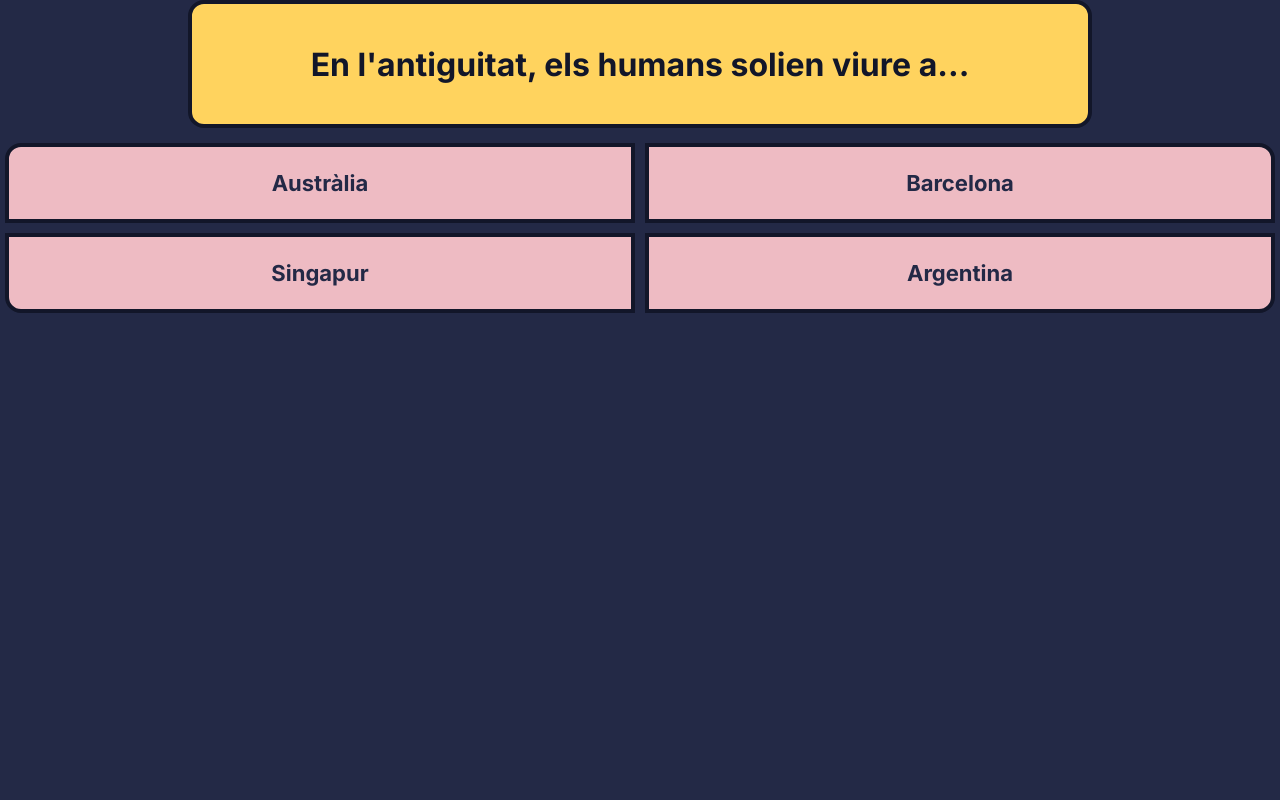
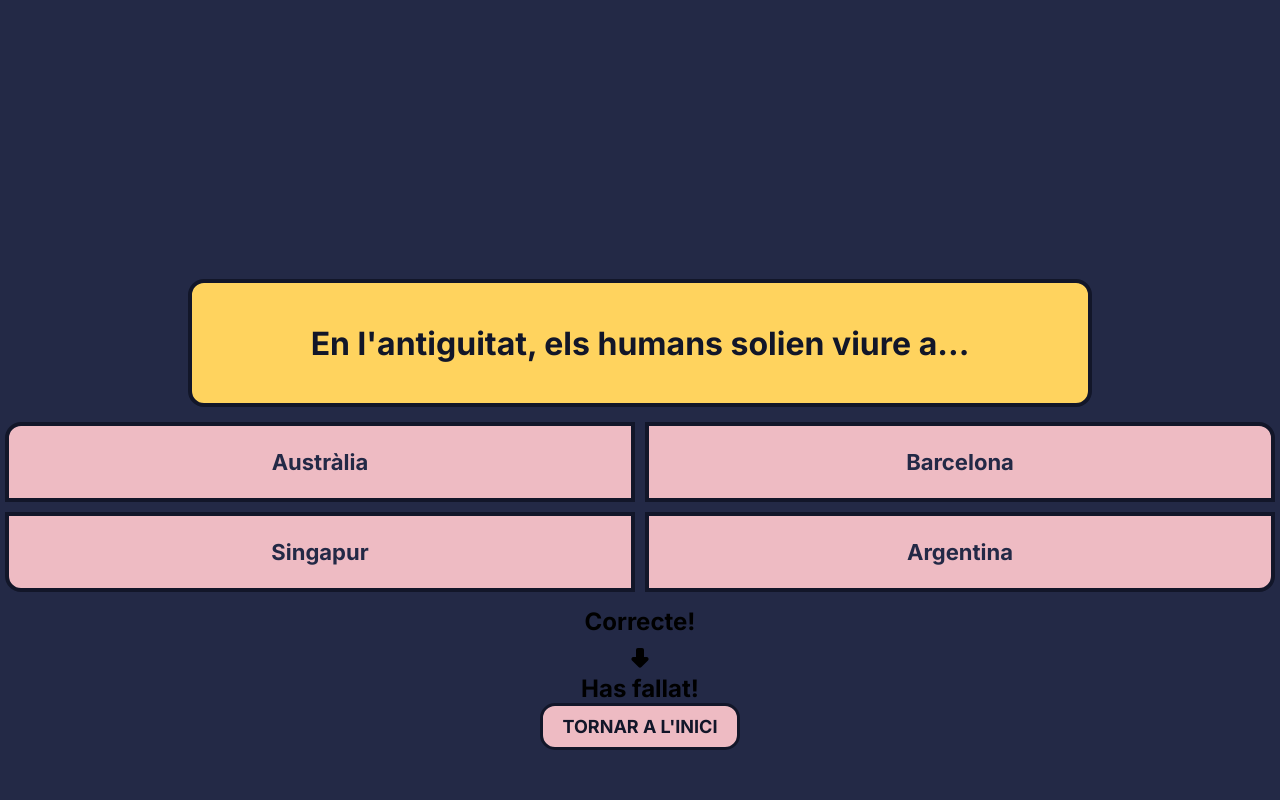
Before and after one commit to ErikTamanoSantos/quien-quiere-ser-millonario, a PHP site: page /game.php in a window 1280 px wide. Run offline with PHP 8.4, Linux system fonts and the light colour scheme.

Commit message:
Edit game.php

```diff
--- a/game.php
+++ b/game.php
@@ -76,39 +76,53 @@
 
         function print_page_from_data($questions_array, $selected_indexes, $question_prefix, $correct_answer_prefix, $wrong_answer_prefix) {
             $question = key($questions_array[$selected_indexes[0]]);
-            echo "<div id='question-0' class='question-container slider' question-number='0'>";
-            echo "<div class='question-header'>";
-            echo "<h1>".remove_prefix($question, $question_prefix, $correct_answer_prefix, $wrong_answer_prefix)."</h1>";
-            echo "</div>";
-            echo "<div class='answer-container'>";
+            echo "<div id='question-0' class='question-container slider' question-number='0'>\n";
+            echo "<div class='question-header'>\n";
+            echo "<h1>".remove_prefix($question, $question_prefix, $correct_answer_prefix, $wrong_answer_prefix)."</h1>\n";
+            echo "</div>\n";
+            echo "<div class='answer-container'>\n";
             for ($i = 0; $i < count($questions_array[$selected_indexes[0]][$question]); $i++) {
                 $answer = $questions_array[$selected_indexes[0]][$question][$i];
                 if (str_starts_with($answer, $correct_answer_prefix)) {
-                    echo "<button class='correct-button'>".remove_prefix($answer, $question_prefix, $correct_answer_prefix, $wrong_answer_prefix)."</button>";
+                    echo "<button class='correct-button'>".remove_prefix($answer, $question_prefix, $correct_answer_prefix, $wrong_answer_prefix)."</button>\n";
                 } else {
-                    echo "<button class='wrong-button'>".remove_prefix($answer, $question_prefix, $correct_answer_prefix, $wrong_answer_prefix)."</button>";
+                    echo "<button class='wrong-button'>".remove_prefix($answer, $question_prefix, $correct_answer_prefix, $wrong_answer_prefix)."</button>\n";
                 }
             }
+            echo "</div>\n";
+            echo "<div class='message-container'>";
+            echo "<div class='message-correct'>";
+            echo "<h2>Correcte!</h2>";
+            echo "<div class='arrow-down'>";
+            echo '<svg xmlns="http://www.w3.org/2000/svg" class="icon icon-tabler icon-tabler-arrow-big-down-filled" width="24" height="24" viewBox="0 0 24 24" stroke-width="2" stroke="currentColor" fill="none" stroke-linecap="round" stroke-linejoin="round">
+                    <path stroke="none" d="M0 0h24v24H0z" fill="none"></path>
+                    <path d="M10 2l-.15 .005a2 2 0 0 0 -1.85 1.995v6.999l-2.586 .001a2 2 0 0 0 -1.414 3.414l6.586 6.586a2 2 0 0 0 2.828 0l6.586 -6.586a2 2 0 0 0 .434 -2.18l-.068 -.145a2 2 0 0 0 -1.78 -1.089l-2.586 -.001v-6.999a2 2 0 0 0 -2 -2h-4z" stroke-width="0" fill="currentColor"></path>
+                 </svg>';
             echo "</div>";
             echo "</div>";
+            echo "<div class='message-wrong'>";
+            echo "<h2>Has fallat!</h2>";
+            echo "<a href='http://localhost:8080'>TORNAR A L'INICI</a>";
+            echo "</div>";
+            echo "</div>\n";
 
             for ($i = 1; $i < count($selected_indexes); $i++) {
                 $question = key($questions_array[$selected_indexes[$i]]);
-                echo "<div id='question-$i' class='question-container hidden-question slider' question-number='$i'>";
-                echo "<div class='question-header'>";
+                echo "<div id='question-$i' class='question-container hidden-question slider' question-number='$i'>\n";
+                echo "<div class='question-header'>\n";
                 echo "<h1>".remove_prefix($question, $question_prefix, $correct_answer_prefix, $wrong_answer_prefix)."</h1>";
-                echo "</div>";
-                echo "<div class='answer-container'>";
+                echo "</div>\n";
+                echo "<div class='answer-container'>\n";
                 for ($j = 0; $j < count($questions_array[$selected_indexes[$i]][$question]); $j++) {
                     $answer = $questions_array[$selected_indexes[$i]][$question][$j];
                     if (str_starts_with($answer, $correct_answer_prefix)) {
-                        echo "<button class='correct-button'>".remove_prefix($answer, $question_prefix, $correct_answer_prefix, $wrong_answer_prefix)."</button>";
+                        echo "<button class='correct-button'>".remove_prefix($answer, $question_prefix, $correct_answer_prefix, $wrong_answer_prefix)."</button>\n";
                     } else {
-                        echo "<button class='wrong-button'>".remove_prefix($answer, $question_prefix, $correct_answer_prefix, $wrong_answer_prefix)."</button>";
+                        echo "<button class='wrong-button'>".remove_prefix($answer, $question_prefix, $correct_answer_prefix, $wrong_answer_prefix)."</button>\n";
                     }
                 }
-                echo "</div>";
-                echo "</div>";
+                echo "</div>\n";
+                echo "</div>\n";
             }
         }
     ?>
--- a/styles.css
+++ b/styles.css
@@ -254,6 +254,7 @@ section.how-to-play > h1 {
     display: flex;
     flex-direction: column;
     align-items: center;
+    justify-content: end;
 }
 
 .question-header {
@@ -290,6 +291,8 @@ section.how-to-play > h1 {
     border: solid 4px var(--gris-oscuro);
     font-family: 'Inter', sans-serif;
     font-size: 22px;
+    transition: background-color .3s linear;
+    cursor: pointer;
 }
 
 .answer-container button:hover {
@@ -327,3 +330,41 @@ section.how-to-play > h1 {
 .wrong-button.clicked:hover {
     background-color: var(--rojo);
 }
+
+.message-container {
+    width: 100%;
+    margin-bottom: 50px;
+    display: flex;
+    flex-direction: column;
+    align-items: center;
+}
+
+.message-wrong, .message-correct {
+    display: flex;
+    flex-direction: column;
+    align-items: center;
+}
+
+.message-correct svg {
+    animation-name: arrow-movement;
+    animation-duration: .5s;
+    animation-iteration-count: infinite;
+    animation-direction: alternate;
+}
+
+.message-wrong a {
+    color: var(--gris-oscuro);
+    width: fit-content;
+    padding: 10px 20px;
+    border: 3px solid var(--gris-oscuro);
+    background-color: var(--rosita);
+    text-decoration: none;
+    border-radius: 15px;
+    font-size: large;
+    transition: background-color .3s linear;
+}
+
+.message-wrong a:hover {
+    background-color: var(--rosita-hover);
+    transition: background-color .3s linear;
+}
```
